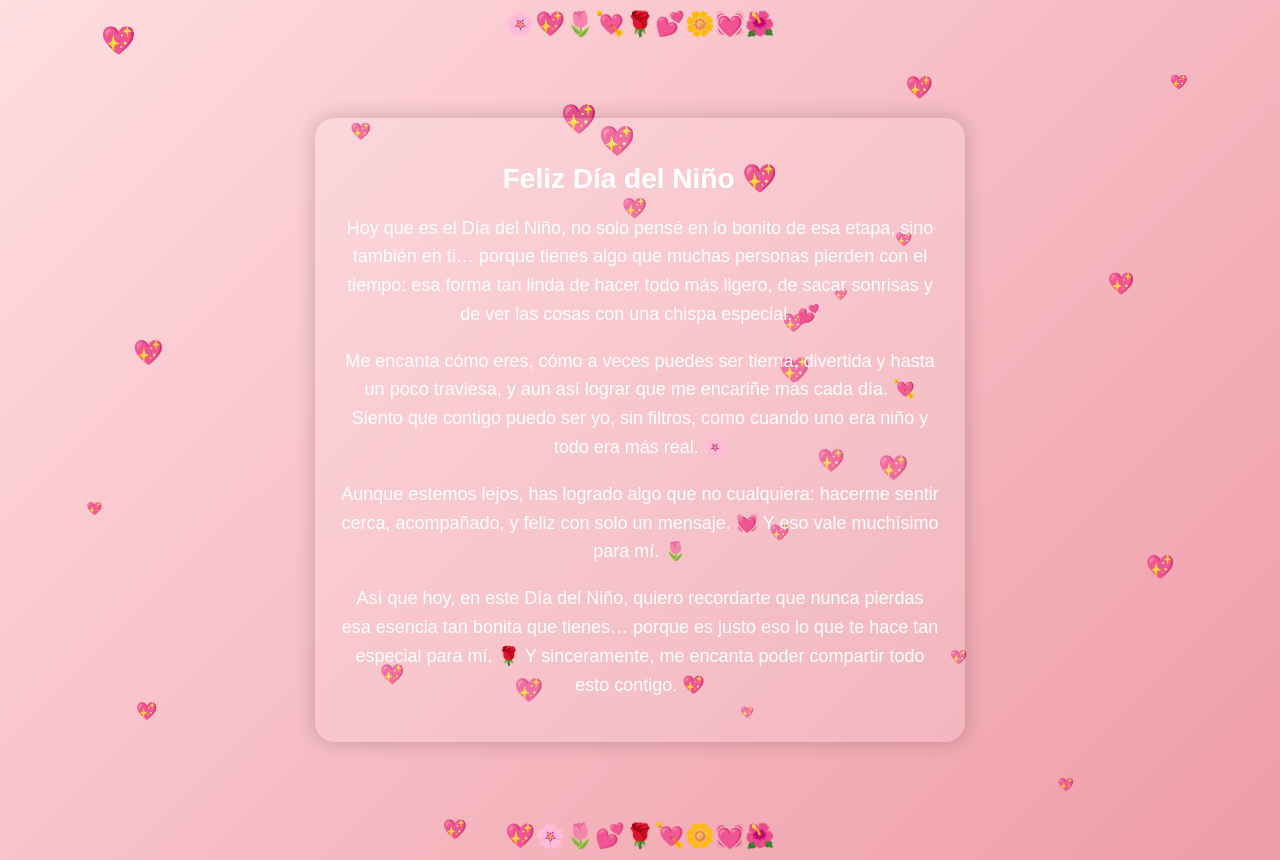
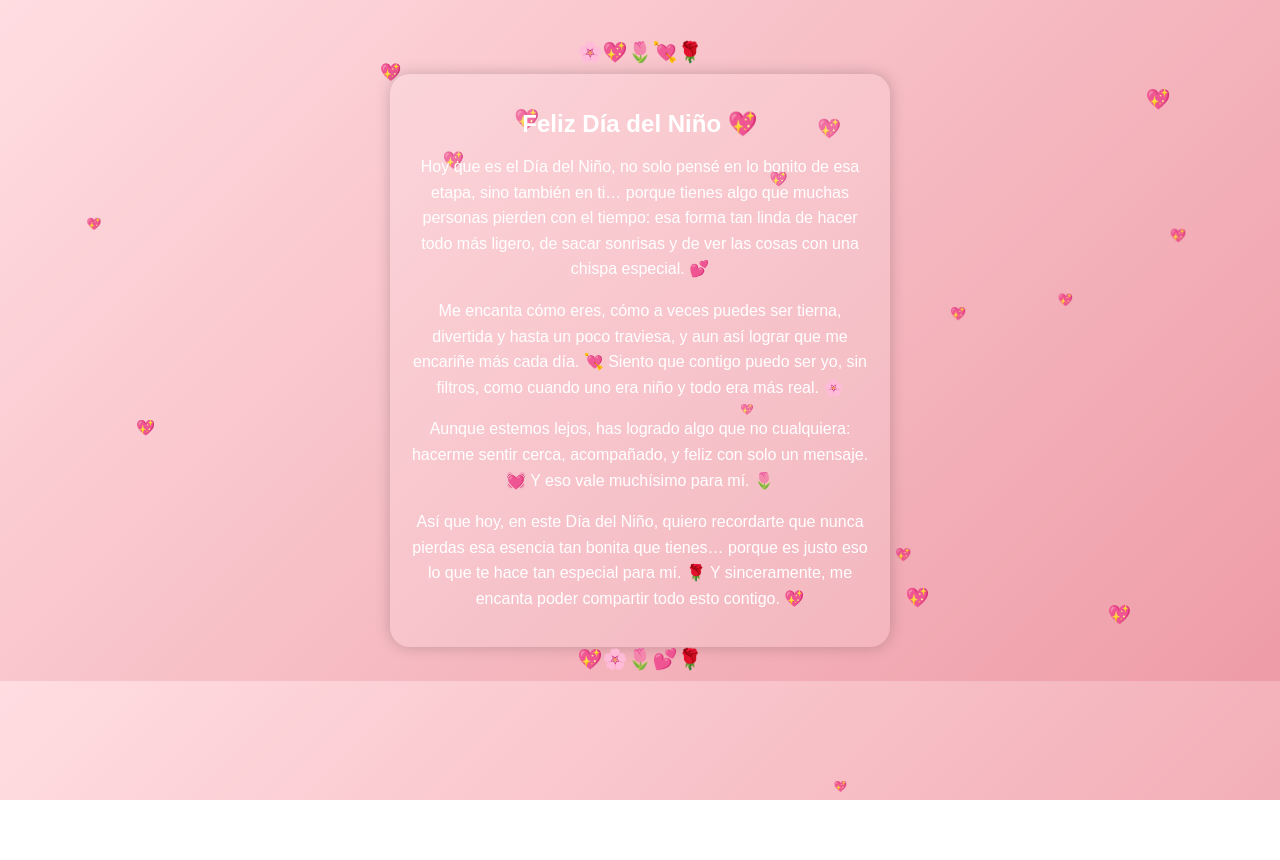
Before and after one commit to Emilkxrr/Regalito, a plain HTML site: page index.html in a window 1280 px wide. After the commit the page ends 800 px from the top, so only its background shows below. Drawn offline with Linux system fonts and the light colour scheme.

Commit message:
Update index.html

```diff
--- a/index.html
+++ b/index.html
@@ -2,49 +2,58 @@
 <html lang="es">
 <head>
 <meta charset="UTF-8">
+<meta name="viewport" content="width=device-width, initial-scale=1.0">
 <title>Para Ti 💖</title>
 
 <style>
 body {
     margin: 0;
-    overflow: hidden;
+    padding: 0;
+    overflow-x: hidden;
     background: linear-gradient(135deg, #ffdde1, #ee9ca7);
     font-family: Arial, sans-serif;
-    text-align: center;
     color: white;
+    display: flex;
+    justify-content: center;
+}
+
+.container {
+    width: 90%;
+    max-width: 500px;
+    margin-top: 40px;
+    z-index: 2;
 }
 
 .card {
-    position: relative;
-    z-index: 2;
     background: rgba(255,255,255,0.15);
     border-radius: 20px;
-    padding: 25px;
-    max-width: 600px;
-    margin: 80px auto;
-    box-shadow: 0 0 20px rgba(0,0,0,0.2);
+    padding: 20px;
+    box-shadow: 0 0 15px rgba(0,0,0,0.2);
+    text-align: center;
 }
 
 h1 {
-    font-size: 28px;
+    font-size: 24px;
+    margin-bottom: 15px;
 }
 
 p {
-    font-size: 18px;
+    font-size: 16px;
     line-height: 1.6;
+    margin-bottom: 15px;
 }
 
 .decor {
-    font-size: 24px;
-    margin: 10px;
+    text-align: center;
+    font-size: 20px;
+    margin-bottom: 10px;
 }
 
 /* Corazones */
 .heart {
-    position: absolute;
+    position: fixed;
     top: -10px;
     color: #ff4d6d;
-    font-size: 20px;
     animation: fall linear infinite;
 }
 
@@ -53,12 +62,20 @@ p {
         transform: translateY(110vh);
     }
 }
+
+/* Ajuste extra para pantallas muy pequeñas */
+@media (max-width: 400px) {
+    h1 { font-size: 20px; }
+    p { font-size: 14px; }
+}
 </style>
 </head>
 
 <body>
 
-<div class="decor">🌸💖🌷💘🌹💕🌼💓🌺</div>
+<div class="container">
+
+<div class="decor">🌸💖🌷💘🌹</div>
 
 <div class="card">
     <h1>Feliz Día del Niño 💖</h1>
@@ -87,28 +104,29 @@ p {
     </p>
 </div>
 
-<div class="decor">💖🌸🌷💕🌹💘🌼💓🌺</div>
+<div class="decor">💖🌸🌷💕🌹</div>
+
+</div>
 
 <script>
-// Crear corazones cayendo
 function crearCorazon() {
     const heart = document.createElement("div");
     heart.classList.add("heart");
     heart.innerHTML = "💖";
 
     heart.style.left = Math.random() * 100 + "vw";
-    heart.style.fontSize = (Math.random() * 20 + 10) + "px";
-    heart.style.animationDuration = (Math.random() * 3 + 2) + "s";
+    heart.style.fontSize = (Math.random() * 15 + 10) + "px";
+    heart.style.animationDuration = (Math.random() * 4 + 3) + "s";
 
     document.body.appendChild(heart);
 
     setTimeout(() => {
         heart.remove();
-    }, 5000);
+    }, 6000);
 }
 
-setInterval(crearCorazon, 200);
+setInterval(crearCorazon, 300);
 </script>
 
 </body>
-      </html>
+</html>
```
